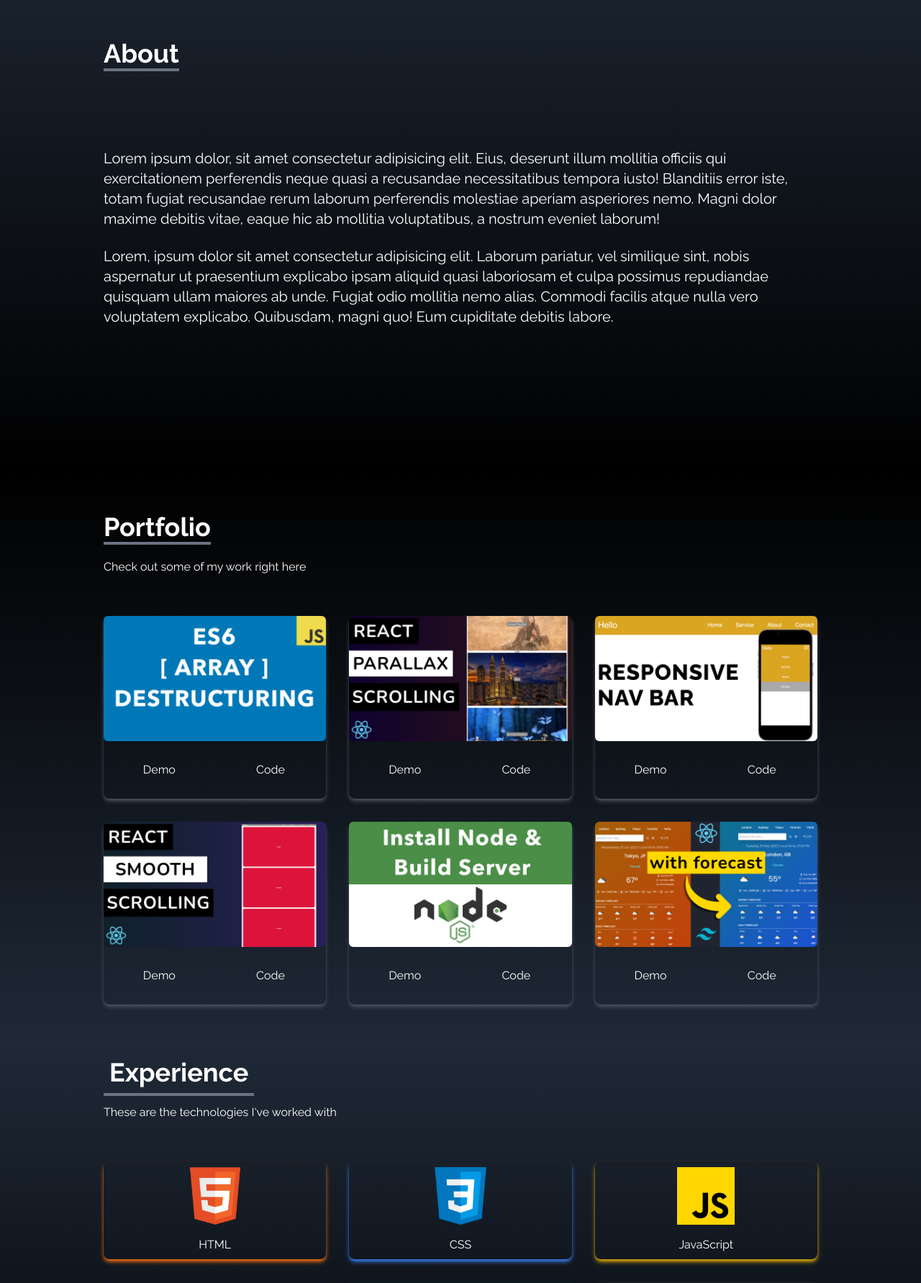
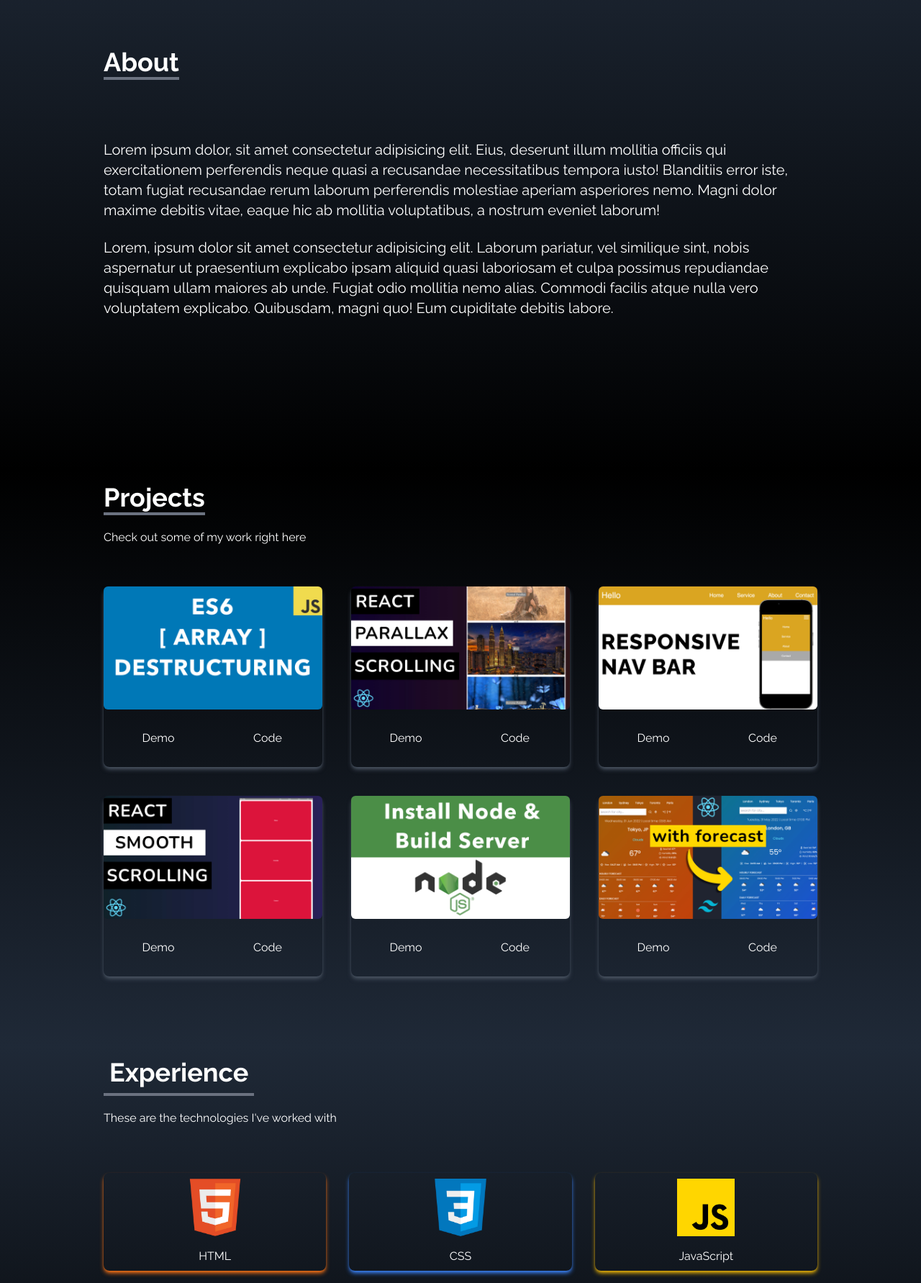
Before and after one commit to NilkanthTrivedi/Nilkanth-Portfolio, a React (Create React App) app: page / in a window 1280 px wide. Shown: the part 946-2729 px from the top of the page at 72% size. Built offline with nearby package versions, Linux system fonts and the light colour scheme.

Commit message:
about and exp project space editing

```diff
--- a/src/components/About.jsx
+++ b/src/components/About.jsx
@@ -8,7 +8,7 @@ export default function About() {
                 className="w-full h-screen bg-gradient-to-b from-gray-800 to-black text-white"
             >
                 <div className="max-w-screen-lg p-4 mx-auto flex flex-col justify-center w-full h-full">
-                    <div className="pb-8">
+                    <div className="pb-2">
                         <p className="text-4xl font-bold inline border-b-4 border-gray-500">
                             About
                         </p>
@@ -37,7 +37,7 @@ export default function About() {
                         Quibusdam, magni quo! Eum cupiditate debitis labore.
                     </p>
                 </div>
-            </div>{" "}
+            </div>
         </>
     );
 }
--- a/src/components/Experience.jsx
+++ b/src/components/Experience.jsx
@@ -72,7 +72,7 @@ export default function Experience() {
                         <p className="text-4xl font-bold border-b-4 border-gray-500 p-2 inline">
                             Experience
                         </p>
-                        <p className="py-6">
+                        <p className="py-8">
                             These are the technologies I've worked with
                         </p>
                     </div>
--- a/src/components/Projects.jsx
+++ b/src/components/Projects.jsx
@@ -38,19 +38,19 @@ export default function Projects() {
         <>
             <div
                 name="projects"
-                className="bg-gradient-to-b from-black to-gray-800 w-full text-white md:h-screen"
+                className="bg-gradient-to-b from-black to-gray-800 w-full text-white md:h-screen pb-20"
             >
                 <div className="max-w-screen-lg p-4 mx-auto flex flex-col justify-center w-full h-full">
                     <div className="pb-8">
                         <p className="text-4xl font-bold inline border-b-4 border-gray-500">
-                            Portfolio
+                            Projects
                         </p>
                         <p className="py-6">
                             Check out some of my work right here
                         </p>
                     </div>
 
-                    <div className="grid sm:grid-cols-2 md:grid-cols-3 gap-8 px-12 sm:px-0">
+                    <div className="grid sm:grid-cols-2 md:grid-cols-3 gap-10 px-12 sm:px-0">
                         {projs.map(({ id, src }) => (
                             <div
                                 key={id}
```
